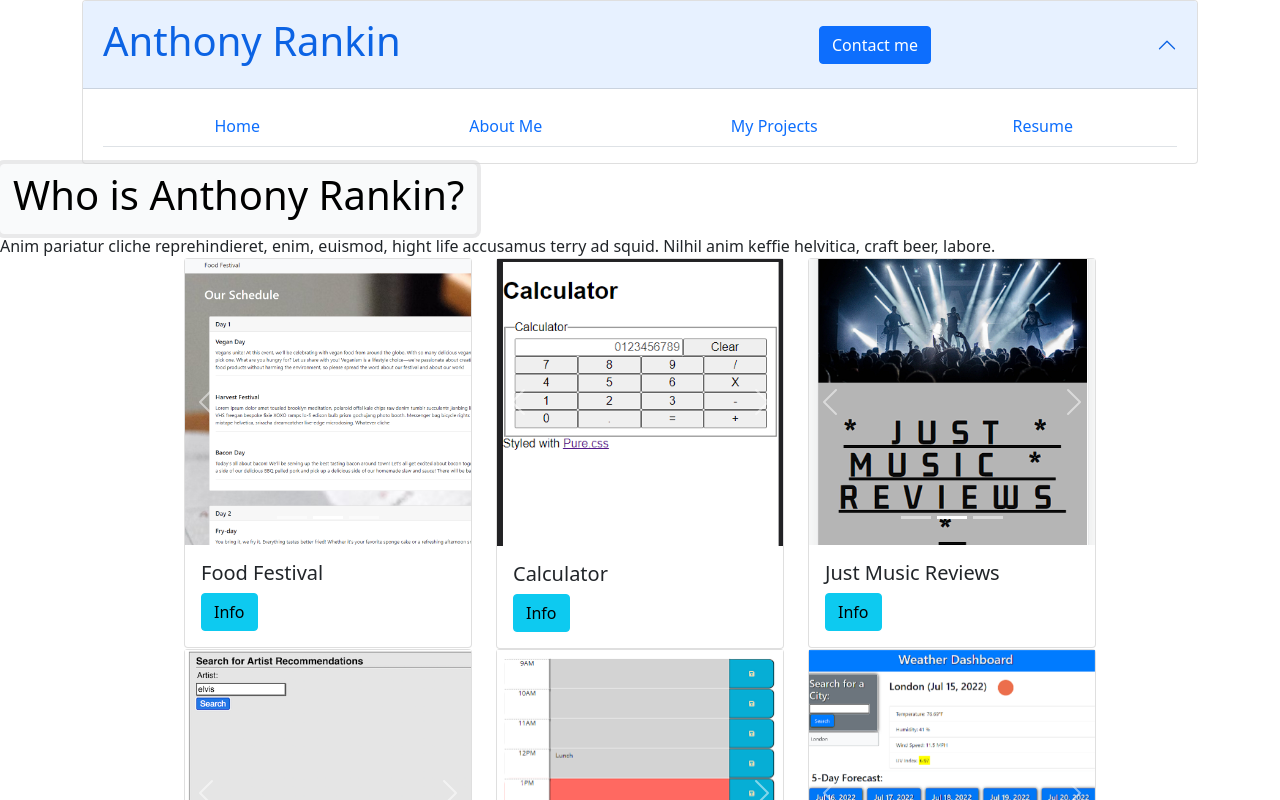
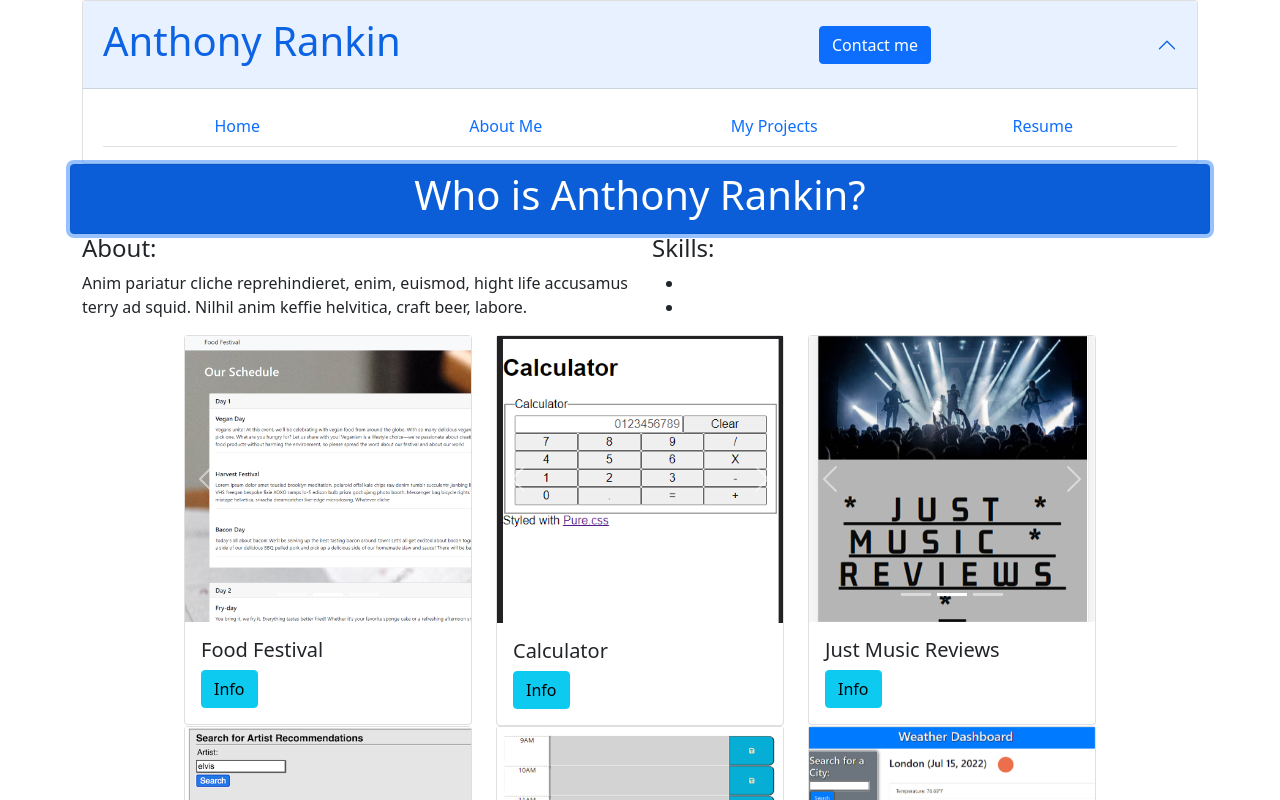
Before and after one commit to Arankin7/reactPortfolio, a React (Create React App) app: page / in a window 1280 px wide. Both pictures are taken after a click on the button "Who is Anthony Rankin?". Shown: the top 800 px of the page. Built offline with nearby package versions, Linux system fonts and the light colour scheme.

Commit message:
fixed some styling issues

```diff
--- a/src/components/About/index.js
+++ b/src/components/About/index.js
@@ -1,4 +1,7 @@
 import React, { useState } from "react";
+import Container from 'react-bootstrap/Container';
+import Row from 'react-bootstrap/Row';
+import Col from 'react-bootstrap/Col';
 import Button from "react-bootstrap/Button";
 import Collapse from "react-bootstrap/Collapse";
 
@@ -7,22 +10,38 @@ function About() {
     const [open, setOpen] = useState(false);
 
     return (
-        <section>
+        <Container >
+            <Row>
             <Button
-                variant="light"
+                variant="primary"
                 onClick={() => setOpen(!open)}
                 aria-controls="about-collapse"
                 aria-expanded={open}
                 >
                 <h1>Who is Anthony Rankin?</h1>
             </ Button>
+            </Row>
+
+            {/* Collapsable part of Accordion */}
             <Collapse in={open}>
-                <div id="about-collapse">
-                    Anim pariatur cliche reprehindieret, enim, euismod, hight life accusamus
-                    terry ad squid. Nilhil anim keffie helvitica, craft beer, labore.
-                </div>
+                <Row id="about-collapse">
+                    <Col>
+                        <h4>About:</h4>
+                        <p>
+                            Anim pariatur cliche reprehindieret, enim, euismod, hight life accusamus
+                            terry ad squid. Nilhil anim keffie helvitica, craft beer, labore.
+                        </p>
+                    </Col>
+                    <Col>
+                        <h4>Skills:</h4>
+                        <ul>
+                            <li></li>
+                            <li></li>
+                        </ul>
+                    </Col>
+                </Row>
             </Collapse>
-        </section>
+        </Container>
     );
 }
 
--- a/src/components/Footer/index.js
+++ b/src/components/Footer/index.js
@@ -8,7 +8,7 @@ import Contact from "../Contact";
 function Footer() {
 
     return (
-        <Container fluid>
+        <Container>
             <Row>
                 <Col><h5>Anthony Rankin - 2022</h5></Col>
 
--- a/src/components/Project/index.js
+++ b/src/components/Project/index.js
@@ -70,7 +70,7 @@ function Project () {
             <Col md="auto">
             <Card style={{width: '18rem'}} key={project.name}>
                 {/* Carousel for photos */}
-            <Carousel>
+            <Carousel fade>
                 {photos.map((photo) =>(
                     <Carousel.Item>
                     <img
```
